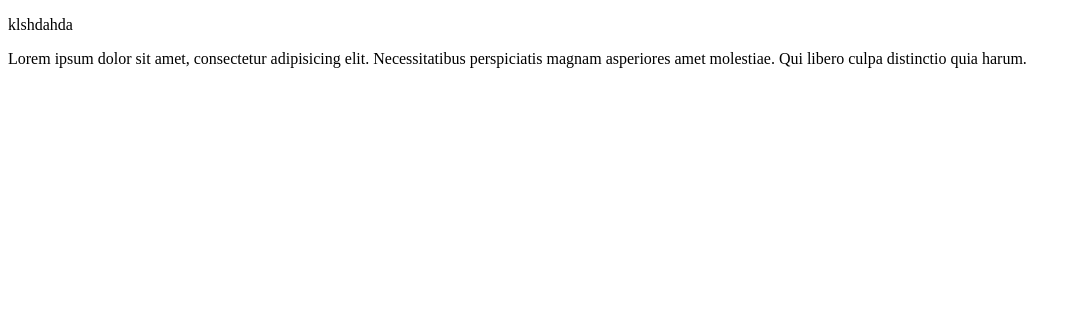
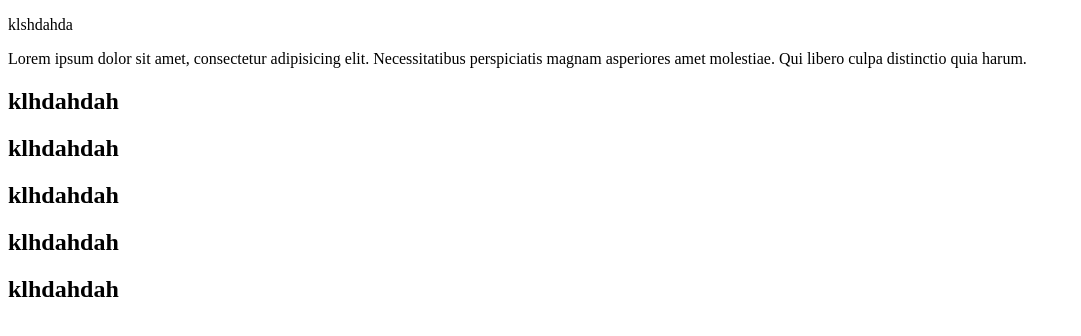
Before and after one commit to Prasanna2911/SAMPLE, a plain HTML site: page index.html in a window 1280 px wide. Shown: the whole page, without its empty margins (0-1081 px from the left). Drawn offline with Linux system fonts and the light colour scheme.

Commit message:
h2 added

```diff
--- a/index.html
+++ b/index.html
@@ -12,5 +12,10 @@
       perspiciatis magnam asperiores amet molestiae. Qui libero culpa distinctio
       quia harum.
     </p>
+    <h2>klhdahdah</h2>
+    <h2>klhdahdah</h2>
+    <h2>klhdahdah</h2>
+    <h2>klhdahdah</h2>
+    <h2>klhdahdah</h2>
   </body>
 </html>
```
